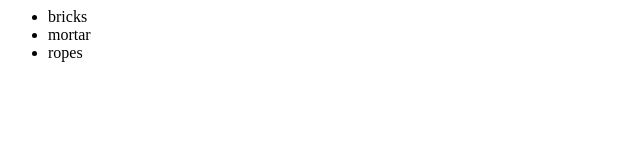
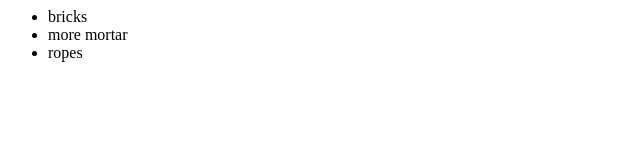
Before and after one commit to anandsingh1311/gittutorial, a plain HTML site: page index.html in a window 1280 px wide. Shown: the full height of the page, 0-640 px from the left. Drawn offline with Linux system fonts and the light colour scheme.

Commit message:
more mortar needed

```diff
--- a/index.html
+++ b/index.html
@@ -6,7 +6,7 @@
 	<div>
 		<ul>
 			<li>bricks</li>
-			<li>mortar</li>
+			<li>more mortar</li>
 			<li>ropes</li>
 		</ul>
 	</div>
```
